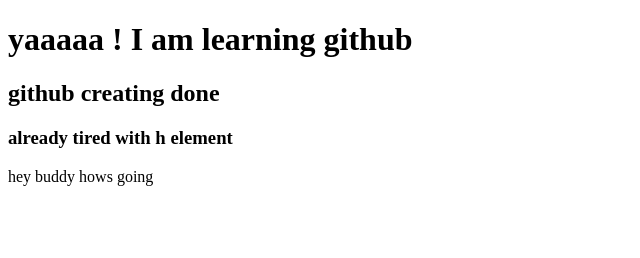
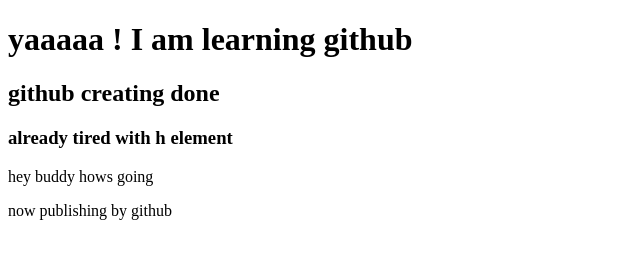
Before and after one commit to tahid02/my-first-website, a plain HTML site: page index.html in a window 1280 px wide. Shown: the whole page, without its empty margins (0-640 px from the left). Drawn offline with Linux system fonts and the light colour scheme.

Commit message:
publishing github

```diff
--- a/index.html
+++ b/index.html
@@ -10,5 +10,6 @@
     <h2>github creating done</h2>
     <h3>already tired with h element</h3>
     <p>hey buddy hows going </p>
+    <p>now publishing by github</p>
 </body>
 </html>
```
